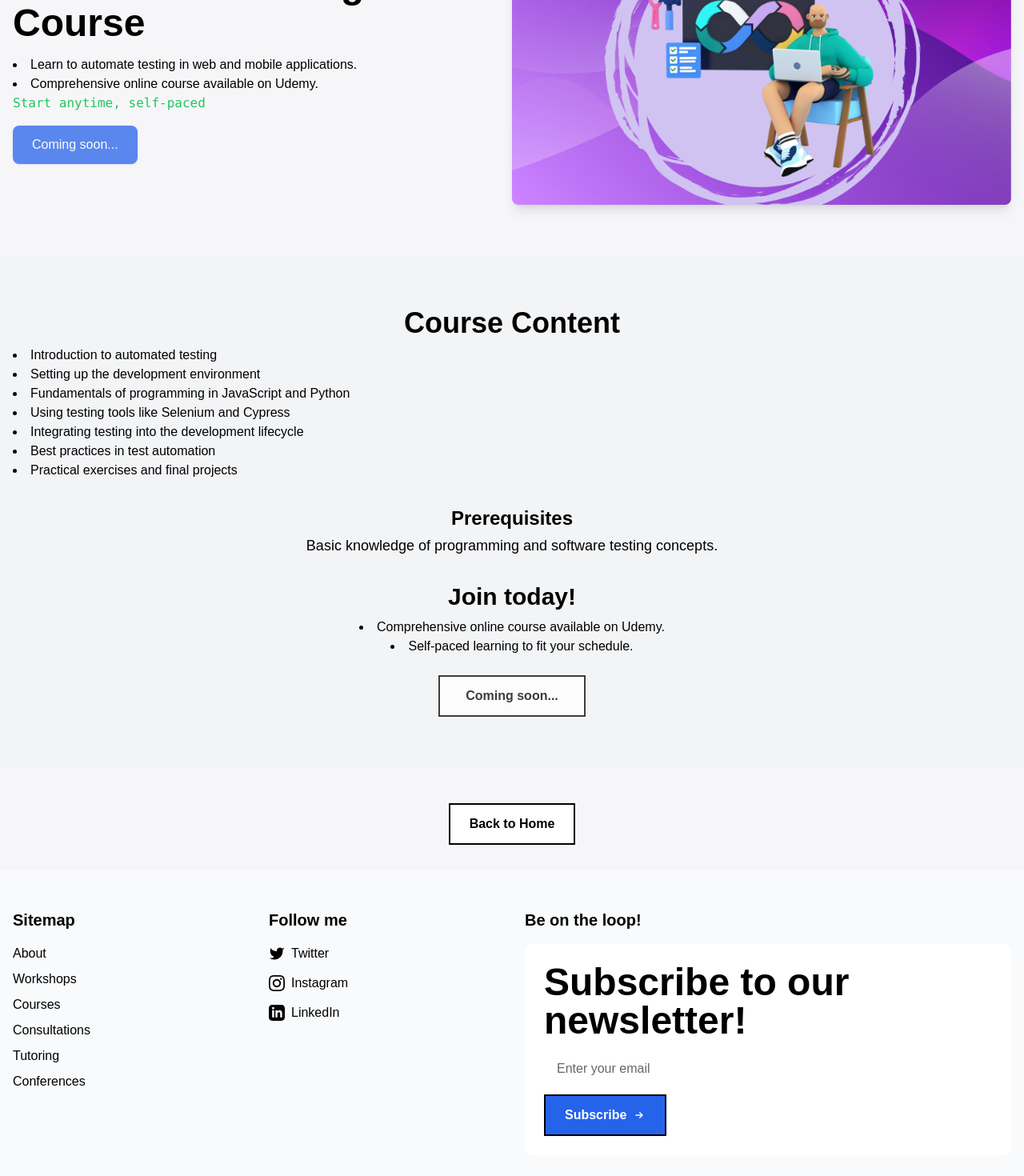
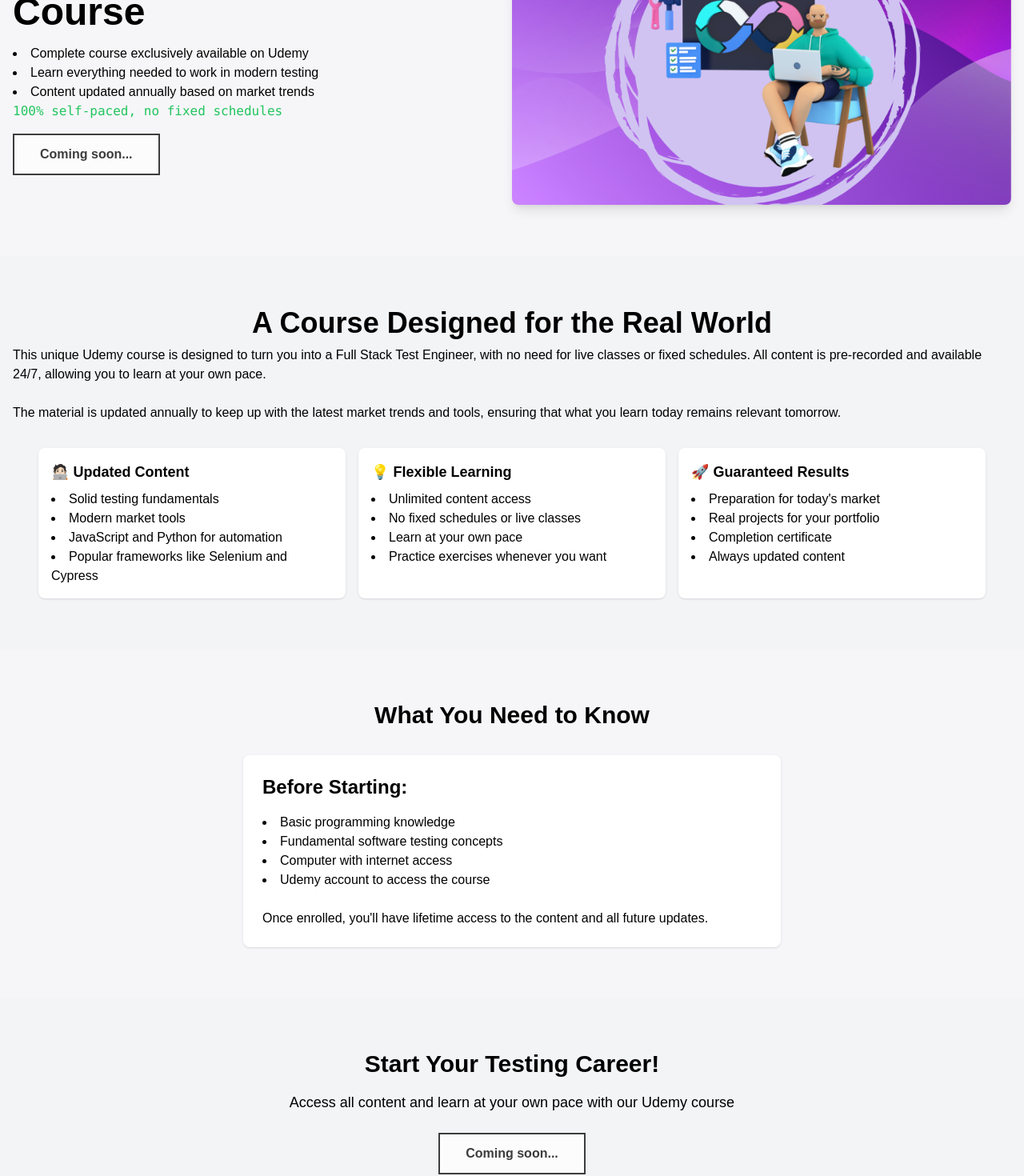
Before and after one commit to TheFreeRangeTester/patominer, a Next.js app: page /courses in a window 1280 px wide. Shown: the part 240-1710 px from the top of the page at 80% size. Built offline with nearby package versions, Linux system fonts and the light colour scheme.

Commit message:
Updates a la página curso

```diff
--- a/app/courses/page.tsx
+++ b/app/courses/page.tsx
@@ -4,7 +4,7 @@ import Image from "next/image";
 export default function FullStackTestEngineer() {
   return (
     <div className="min-h-screen bg-gray-50">
-      {/* Sección 1 */}
+      {/* Section 1 */}
       <section className="py-16 bg-gray-100/50">
         <div className="container mx-auto px-4">
           <div className="flex flex-col md:flex-row justify-between items-center">
@@ -13,67 +13,127 @@ export default function FullStackTestEngineer() {
                 Full Stack Test Engineer Course
               </h2>
               <ul className="list-disc list-inside mb-4 text-black">
-                <li>
-                  Learn to automate testing in web and mobile applications.
-                </li>
-                <li>Comprehensive online course available on Udemy.</li>
+                <li>Complete course exclusively available on Udemy</li>
+                <li>Learn everything needed to work in modern testing</li>
+                <li>Content updated annually based on market trends</li>
                 <span className="font-mono font-bold text-base text-black">
                   <span className="font-mono font-normal text-base text-green-500">
-                    Start anytime, self-paced
+                    100% self-paced, no fixed schedules
                   </span>
                 </span>
               </ul>
               <a
                 target="_blank"
                 rel="noreferrer"
-                className="inline-block bg-blue-600 text-white px-6 py-3 rounded-lg shadow hover:bg-blue-700 transition duration-300 cursor-not-allowed opacity-75"
+                className="inline-block border-black border-2 bg-white px-8 py-3 font-bold text-black transition-all duration-300 hover:-translate-y-2 hover:-translate-x-2 hover:shadow-[4px_4px_0px_0px_rgba(59,130,246,0.8)] active:translate-x-0 active:translate-y-0 active:shadow-none cursor-not-allowed opacity-75"
               >
                 Coming soon...
               </a>
             </div>
             <Image
               src="/images/courses/TestEngineer.png"
-              alt="Curso de Full Stack Test Engineer"
+              alt="Full Stack Test Engineer Course"
               width={500}
               height={300}
-              className="mt-4 md:mt-0 w-full md:w-1/2 h-auto rounded-lg shadow-lg transition-all duration-300 hover:-translate-y-2 hover:-translate-x-2 hover:shadow-[4px_4px_0px_0px_rgba(252,165,165,1)] active:translate-x-0 active:translate-y-0 active:shadow-none"
+              className="mt-4 md:mt-0 w-full md:w-1/2 h-auto rounded-lg shadow-lg transition-all duration-300 hover:-translate-y-2 hover:-translate-x-2 hover:shadow-[4px_4px_0px_0px_rgba(59,130,246,0.8)] active:translate-x-0 active:translate-y-0 active:shadow-none"
             />
           </div>
         </div>
       </section>
 
-      {/* Sección 2 */}
+      {/* Section 2 */}
       <section className="py-16 bg-gray-100">
         <div className="container mx-auto px-4">
           <h2 className="text-4xl font-semibold mb-2 text-center text-black">
-            Course Content
+            A Course Designed for the Real World
           </h2>
-          <ul className="list-disc list-inside mb-8 text-black">
-            <li>Introduction to automated testing</li>
-            <li>Setting up the development environment</li>
-            <li>Fundamentals of programming in JavaScript and Python</li>
-            <li>Using testing tools like Selenium and Cypress</li>
-            <li>Integrating testing into the development lifecycle</li>
-            <li>Best practices in test automation</li>
-            <li>Practical exercises and final projects</li>
-          </ul>
-          <h4 className="text-2xl font-semibold mb-1 text-center text-black">
-            Prerequisites
-          </h4>
-          <p className="text-lg mb-4 text-black text-center">
-            Basic knowledge of programming and software testing concepts.
+          <p className="text-left text-black mb-8">
+            This unique Udemy course is designed to turn you into a Full Stack
+            Test Engineer, with no need for live classes or fixed schedules. All
+            content is pre-recorded and available 24/7, allowing you to learn at
+            your own pace.
+            <br />
+            <br />
+            The material is updated annually to keep up with the latest market
+            trends and tools, ensuring that what you learn today remains
+            relevant tomorrow.
           </p>
 
-          <div className="text-center mt-8">
-            <h2 className="text-3xl font-semibold mb-2 text-black">
-              Join today!
+          <div className="flex flex-col md:flex-row justify-center gap-4 mt-8">
+            <div className="w-full md:max-w-sm p-4 bg-white shadow rounded-lg transition-all duration-300 hover:-translate-y-2 hover:-translate-x-2 hover:shadow-[4px_4px_0px_0px_rgba(59,130,246,0.8)] active:translate-x-0 active:translate-y-0 active:shadow-none">
+              <h5 className="text-lg font-semibold mb-2 text-black">
+                🧑🏻‍💻 Updated Content
+              </h5>
+              <ul className="list-disc list-inside text-black">
+                <li>Solid testing fundamentals</li>
+                <li>Modern market tools</li>
+                <li>JavaScript and Python for automation</li>
+                <li>Popular frameworks like Selenium and Cypress</li>
+              </ul>
+            </div>
+            <div className="w-full md:max-w-sm p-4 bg-white shadow rounded-lg transition-all duration-300 hover:-translate-y-2 hover:-translate-x-2 hover:shadow-[4px_4px_0px_0px_rgba(16,185,129,0.8)] active:translate-x-0 active:translate-y-0 active:shadow-none">
+              <h5 className="text-lg font-semibold mb-2 text-black">
+                💡 Flexible Learning
+              </h5>
+              <ul className="list-disc list-inside text-black">
+                <li>Unlimited content access</li>
+                <li>No fixed schedules or live classes</li>
+                <li>Learn at your own pace</li>
+                <li>Practice exercises whenever you want</li>
+              </ul>
+            </div>
+            <div className="w-full md:max-w-sm p-4 bg-white shadow rounded-lg transition-all duration-300 hover:-translate-y-2 hover:-translate-x-2 hover:shadow-[4px_4px_0px_0px_rgba(245,158,11,0.8)] active:translate-x-0 active:translate-y-0 active:shadow-none">
+              <h5 className="text-lg font-semibold mb-2 text-black">
+                🚀 Guaranteed Results
+              </h5>
+              <ul className="list-disc list-inside text-black">
+                <li>Preparation for today's market</li>
+                <li>Real projects for your portfolio</li>
+                <li>Completion certificate</li>
+                <li>Always updated content</li>
+              </ul>
+            </div>
+          </div>
+        </div>
+      </section>
+
+      {/* Section 3 - Prerequisites */}
+      <section className="py-16 bg-gray-100/50">
+        <div className="container mx-auto px-4">
+          <h2 className="text-3xl font-semibold mb-8 text-center text-black">
+            What You Need to Know
+          </h2>
+          <div className="max-w-2xl mx-auto p-6 bg-white shadow rounded-lg transition-all duration-300 hover:-translate-y-2 hover:-translate-x-2 hover:shadow-[4px_4px_0px_0px_rgba(139,92,246,0.8)] active:translate-x-0 active:translate-y-0 active:shadow-none">
+            <h4 className="text-2xl font-semibold mb-4 text-black">
+              Before Starting:
+            </h4>
+            <ul className="list-disc list-inside mb-6 text-black">
+              <li>Basic programming knowledge</li>
+              <li>Fundamental software testing concepts</li>
+              <li>Computer with internet access</li>
+              <li>Udemy account to access the course</li>
+            </ul>
+            <p className="text-black mt-4">
+              Once enrolled, you'll have lifetime access to the content and all
+              future updates.
+            </p>
+          </div>
+        </div>
+      </section>
+
+      {/* Section 4 - Call to Action */}
+      <section className="py-16 bg-gray-100">
+        <div className="container mx-auto px-4">
+          <div className="text-center">
+            <h2 className="text-3xl font-semibold mb-4 text-black">
+              Start Your Testing Career!
             </h2>
-            <ul className="list-disc list-inside mb-4 text-black">
-              <li>Comprehensive online course available on Udemy.</li>
-              <li>Self-paced learning to fit your schedule.</li>
-            </ul>
+            <p className="text-lg mb-6 text-black">
+              Access all content and learn at your own pace with our Udemy
+              course
+            </p>
             <div className="flex justify-center mt-6">
-              <a className="inline-block w-full md:w-auto border-black border-2 bg-white px-8 py-3 font-bold text-black transition-all duration-300 hover:-translate-y-2 hover:-translate-x-2 hover:shadow-[4px_4px_0px_0px_rgba(252,165,165,1)] active:translate-x-0 active:translate-y-0 active:shadow-none mx-auto cursor-not-allowed opacity-75">
+              <a className="inline-block w-full md:w-auto border-black border-2 bg-white px-8 py-3 font-bold text-black transition-all duration-300 hover:-translate-y-2 hover:-translate-x-2 hover:shadow-[4px_4px_0px_0px_rgba(139,92,246,0.8)] active:translate-x-0 active:translate-y-0 active:shadow-none mx-auto cursor-not-allowed opacity-75">
                 Coming soon...
               </a>
             </div>
@@ -81,12 +141,12 @@ export default function FullStackTestEngineer() {
         </div>
       </section>
 
-      {/* Navegación */}
+      {/* Navigation */}
       <section className="py-8 bg-gray-100/50">
         <div className="text-center">
           <Link
             href="/"
-            className="group mt-3 inline-flex items-center gap-2 border-black border-2 bg-white px-6 py-3 font-bold text-black transition-all duration-300 hover:-translate-y-2 hover:-translate-x-2 hover:shadow-[4px_4px_0px_0px_rgba(252,165,165,1)] active:translate-x-0 active:translate-y-0 active:shadow-none"
+            className="group mt-3 inline-flex items-center gap-2 border-black border-2 bg-white px-6 py-3 font-bold text-black transition-all duration-300 hover:-translate-y-2 hover:-translate-x-2 hover:shadow-[4px_4px_0px_0px_rgba(139,92,246,0.8)] active:translate-x-0 active:translate-y-0 active:shadow-none"
           >
             Back to Home
           </Link>
```
